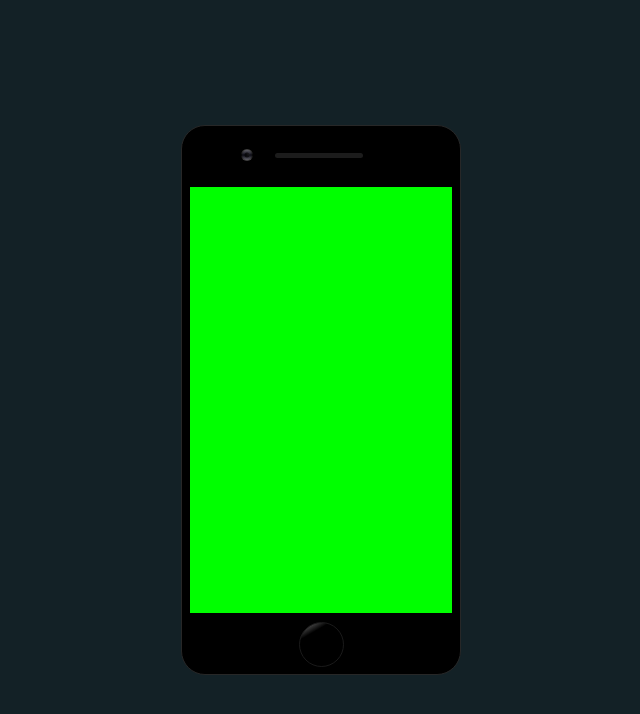
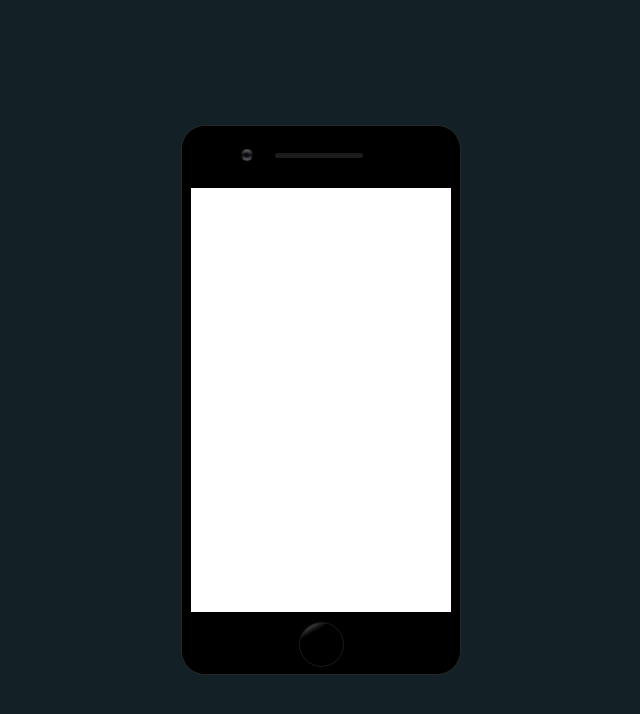
Before and after one commit to Marcelo1080p/iphone-8-plus, a React (Create React App) app: page / in a window 1280 px wide. Shown: the top 714 px of the page, without its empty margins (319-959 px from the left). Built offline with nearby package versions, Linux system fonts and the light colour scheme.

Commit message:
criacao das pastas pages

```diff
--- /dev/null
+++ b/src/Pages/TelaBloqueio/TELABLOQUEIO.css
@@ -0,0 +1,11 @@
+* {
+    padding: 0;
+    margin: 0;
+    box-sizing: border-box;
+}
+
+.containerBloqueio {
+    width: 100%;
+    height: 100%;
+    background-color: #FFF;
+}
--- /dev/null
+++ b/src/Pages/TelaBloqueio/index.jsx
@@ -0,0 +1,12 @@
+import React from "react";
+import "./TELABLOQUEIO.css";
+
+const TELABLOQUEIO = () => {
+    return (
+        <section className="containerBloqueio">
+
+        </section>
+    )
+};
+
+export default TELABLOQUEIO;
--- a/src/components/IPHONE/IPHONE.CSS
+++ b/src/components/IPHONE/IPHONE.CSS
@@ -93,6 +93,7 @@ main section {
     background-color: #0f0;
     border: 1px solid;
     height: 430px;
+    overflow: hidden;
 }
 
 main footer {
--- a/src/components/IPHONE/index.jsX
+++ b/src/components/IPHONE/index.jsX
@@ -1,4 +1,5 @@
 import React from "react";
+import TELABLOQUEIO from "../../Pages/TelaBloqueio";
 import BOTAO from "../BOTAO";
 import "./IPHONE.css";
 
@@ -13,7 +14,9 @@ const IPHONE = () => {
                     <p className="saidaAudio"></p>
                 </div>
             </header>
-            <section></section>
+            <section>
+                <TELABLOQUEIO/>
+            </section>
             <footer>
                 <BOTAO type="button" />
             </footer>
```
